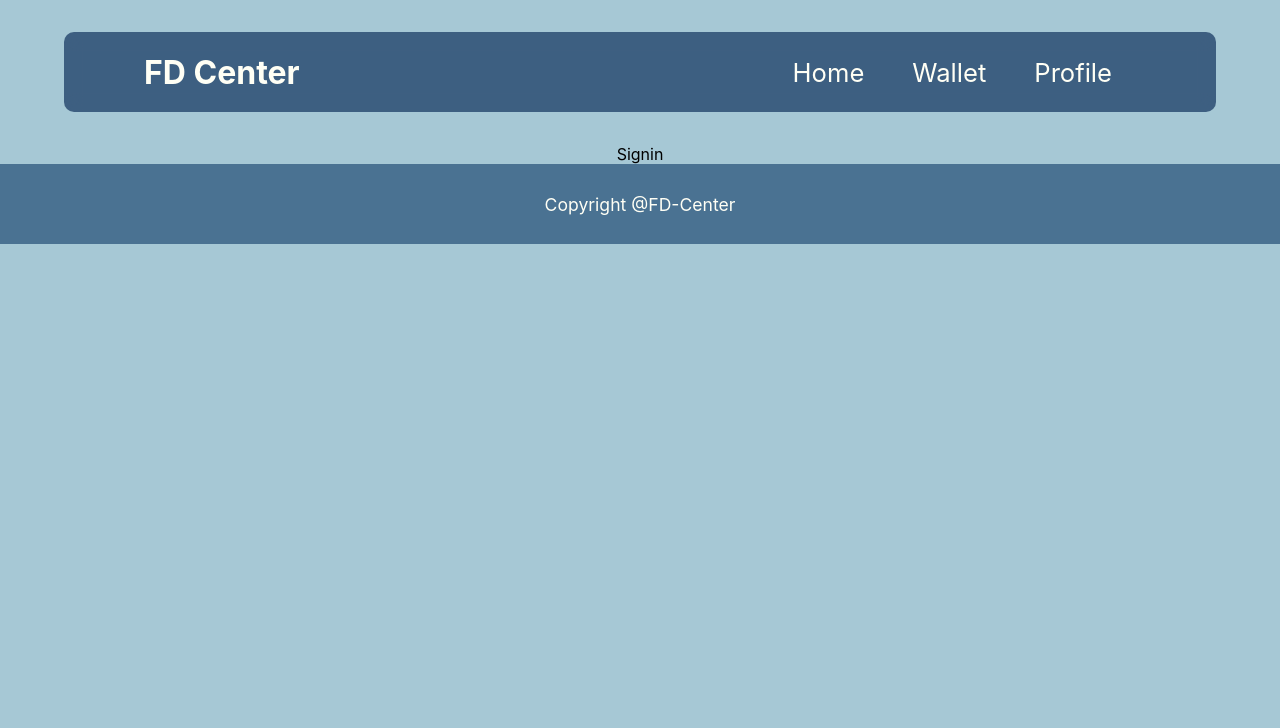
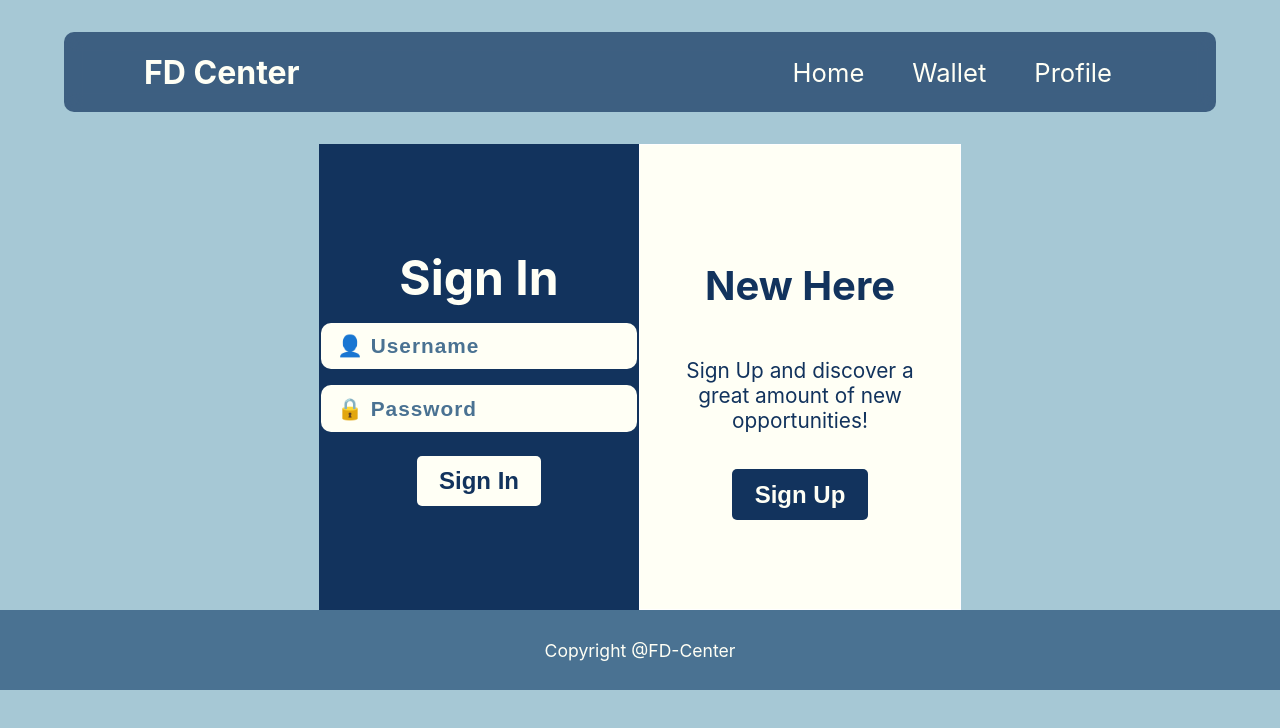
Before and after one commit to Pranav1326/fd-react-app, a React (Create React App) app: page /signin in a window 1280 px wide. Shown: the top 728 px of the page. Built offline with nearby package versions, Linux system fonts and the light colour scheme.

Commit message:
Signin and Signup created with effects

```diff
--- a/src/components/Home/home.css
+++ b/src/components/Home/home.css
@@ -67,6 +67,7 @@
     width: 20rem;
     height: 20rem;
     position: absolute;
+    z-index: -1;
     margin-left: 21rem;
     margin-top: 10rem;
 }
--- a/src/components/Signin/Signin.jsx
+++ b/src/components/Signin/Signin.jsx
@@ -1,10 +1,28 @@
 import React from 'react'
 import './signin.css'
 
-const Signin = () => {
+const Signin = ({setUserExists}) => {
   return (
-    <div>Signin</div>
-  )
+    <div className='signin'>
+      <div className="wrapper-div">
+        <div className="login-box">
+          <h1>Sign In</h1>
+          <div className="username-div">
+            <input type="text" name="username" id="username" placeholder='👤 Username'/>
+          </div>
+          <div className="password-div">
+            <input type="password" name="password" id="password" placeholder='🔒 Password'/>
+          </div>
+          <button className='signin-btn'>Sign In</button>
+        </div>
+        <div className="other-info-div">
+          <h1>New Here</h1>
+          <p>Sign Up and discover a great amount of new opportunities!</p>
+          <button className='signup-btn-signin' onClick={() => setUserExists(false)}>Sign Up</button>
+        </div>
+      </div>
+    </div>
+  );
 }
 
 export default Signin
--- a/src/components/Signin/signin.css
+++ b/src/components/Signin/signin.css
@@ -0,0 +1,139 @@
+.wrapper-div{
+    display: flex;
+    flex-direction: row;
+    background-color: var(--font-white-color);
+    width: fit-content;
+}
+
+.signin{
+    height: 100%;
+    width: 90vw;
+    display: flex;
+    justify-content: center;
+    align-items: center;
+    color: var(--main-dark-color);
+    gap: 2rem;
+}
+
+.login-box{
+    position: relative;
+    animation: onLoadLogin ease-in-out 0.5s;
+    width: 20vw;
+    padding: 2rem;
+    display: flex;
+    flex-direction: column;
+    justify-content: center;
+    align-items: center;
+    background-color: var(--main-dark-color);
+}
+
+.login-box h1{
+    margin: 0 0 0.5rem;
+    font-size: 3rem;
+    color: var(--font-white-color);
+}
+
+#username,
+#password{
+    font-size: 1.3rem;
+    padding: 0.7rem 1rem;
+    margin: 0.5rem;
+    background-color: var(--font-white-color);
+    color: var(--main-dark-color);
+    font-weight: 600;
+    letter-spacing: 1px;
+    outline: none;
+    border: none;
+    border-radius: var(--border-outside-width);
+}
+
+#username::placeholder,
+#password::placeholder{
+    color: var(--medium-color);
+}
+
+.signin-btn{
+    font-size: 1.5rem;
+    padding: 0.7rem 1.4rem;
+    border: none;
+    border-radius: var(--border-inside-width);
+    background-color: var(--font-white-color);
+    color: var(--main-dark-color);
+    font-weight: 600;
+    margin-top: 1rem;
+}
+
+.signin-btn:hover{
+    cursor: pointer;
+    color: var(--font-white-color);
+    background-color: var(--normal-color);
+}
+
+.login-box p{
+    margin-bottom: -0.5rem;
+    color: var(--font-white-color);
+}
+
+@keyframes onLoadLogin{
+    0%{
+        left: 20rem;
+    }
+    100%{
+        left: 0;
+    }
+}
+
+@keyframes textAnim {
+    0%{
+        opacity: 0;
+        transform: scale(0);
+    }
+    50%{
+        opacity: 0;
+        transform: scale(0.5);
+    }
+    100%{
+        opacity: 1;
+        transform: scale(1);
+    }
+}
+
+.other-info-div{
+    border: 1px solid #fff;
+    height: 50vh;
+    width: 20vw;
+    padding: 2rem;
+    display: flex;
+    flex-direction: column;
+    justify-content: center;
+    align-items: center;
+}
+
+.other-info-div h1{
+    animation: textAnim ease-in-out 0.5s;
+    text-align: center;
+    font-size: 2.5rem;
+}
+
+.other-info-div p{
+    animation: textAnim ease-in-out 0.5s;
+    font-size: 1.3rem;
+    text-align: center;
+}
+
+.signup-btn-signin{
+    animation: textAnim ease-in-out 0.5s;
+    font-size: 1.5rem;
+    padding: 0.7rem 1.4rem;
+    border: none;
+    border-radius: var(--border-inside-width);
+    color: var(--font-white-color);
+    background-color: var(--main-dark-color);
+    font-weight: 600;
+    margin-top: 1rem;
+}
+
+.signup-btn-signin:hover{
+    background-color: var(--normal-color);
+    color: var(--main-dark-color);
+}
--- a/src/components/Signup/Signup.jsx
+++ b/src/components/Signup/Signup.jsx
@@ -1,10 +1,31 @@
 import React from 'react'
 import './signup.css'
 
-const Signup = () => {
+const Signup = ({setUserExists}) => {
   return (
-    <div>Signup</div>
-  )
+    <div className='signup'>
+      <div className="wrapper-div">
+        <div className="other-info-div">
+          <h1>Welcome Back!</h1>
+          <p>To keep connected with us please login with your personal info.</p>
+          <button className='signin-btn-signup' onClick={() => setUserExists(true)}>Sign In</button>
+        </div>
+        <div className="register-box">
+          <h1>Sign Up</h1>
+          <div className="username-div">
+            <input type="text" name="username" id="username" placeholder='👤 Username'/>
+          </div>
+          <div className="email-div">
+            <input type="email" name="email" id="email" placeholder='📧 Email'/>
+          </div>
+          <div className="password-div">
+            <input type="password" name="password" id="password" placeholder='🔒 Password'/>
+          </div>
+          <button className='signup-btn'>Sign Up</button>
+        </div>
+      </div>
+    </div>
+  );
 }
 
 export default Signup
--- a/src/components/Signup/signup.css
+++ b/src/components/Signup/signup.css
@@ -0,0 +1,95 @@
+.signup{
+    height: 100%;
+    width: 90vw;
+    display: flex;
+    justify-content: center;
+    align-items: center;
+    color: var(--main-dark-color);
+}
+
+.register-box{
+    position: relative;
+    animation: onLoadRegister ease 0.5s;
+    width: 20vw;
+    padding: 2rem;
+    display: flex;
+    flex-direction: column;
+    justify-content: center;
+    align-items: center;
+    background-color: var(--main-dark-color);
+}
+
+.register-box h1{
+    margin: 0 0 0.5rem;
+    font-size: 3rem;
+    color: var(--font-white-color);
+}
+
+#username,
+#password,
+#email{
+    font-size: 1.3rem;
+    padding: 0.7rem 1rem;
+    margin: 0.5rem;
+    background-color: var(--font-white-color);
+    color: var(--main-dark-color);
+    font-weight: 600;
+    letter-spacing: 1px;
+    outline: none;
+    border: none;
+    border-radius: var(--border-outside-width);
+}
+
+#username::placeholder,
+#password::placeholder,
+#email::placeholder{
+    color: var(--medium-color);
+}
+
+.signup-btn{
+    font-size: 1.5rem;
+    padding: 0.7rem 1.4rem;
+    border: none;
+    border-radius: var(--border-inside-width);
+    background-color: var(--font-white-color);
+    color: var(--main-dark-color);
+    font-weight: 600;
+    margin-top: 1rem;
+}
+
+.signup-btn:hover{
+    cursor: pointer;
+    color: var(--font-white-color);
+    background-color: var(--normal-color);
+}
+
+.register-box p{
+    margin-bottom: -0.5rem;
+    color: var(--font-white-color);
+}
+
+@keyframes onLoadRegister{
+    0%{
+        right: 20rem;
+    }
+    100%{
+        right: 0;
+    }
+}
+
+.signin-btn-signup{
+    animation: textAnim ease-in-out 0.5s;
+    font-size: 1.5rem;
+    padding: 0.7rem 1.4rem;
+    border: none;
+    border-radius: var(--border-inside-width);
+    color: var(--font-white-color);
+    background-color: var(--main-dark-color);
+    font-weight: 600;
+    margin-top: 1rem;
+}
+
+.signin-btn-signup:hover{
+    background-color: var(--normal-color);
+    color: var(--main-dark-color);
+}
--- a/src/components/User/AuthUser/AuthUser.jsx
+++ b/src/components/User/AuthUser/AuthUser.jsx
@@ -1,9 +1,16 @@
-import React from 'react'
+import React, { useState } from 'react'
 import './authuser.css'
+import Signin from '../../Signin/Signin';
+import Signup from '../../Signup/Signup';
 
 const AuthUser = () => {
+
+  const [ userExits, setUserExists ] = useState(true);
+
   return (
-    <div>AuthUser</div>
+    <div className='authuser'>
+      {userExits ? <Signin setUserExists={setUserExists} /> : <Signup setUserExists={setUserExists} />}
+    </div>
   )
 }
 
--- a/src/components/User/AuthUser/authuser.css
+++ b/src/components/User/AuthUser/authuser.css
@@ -0,0 +1,3 @@
+.authuser{
+    height: calc(90vh - 9rem);
+}
```
